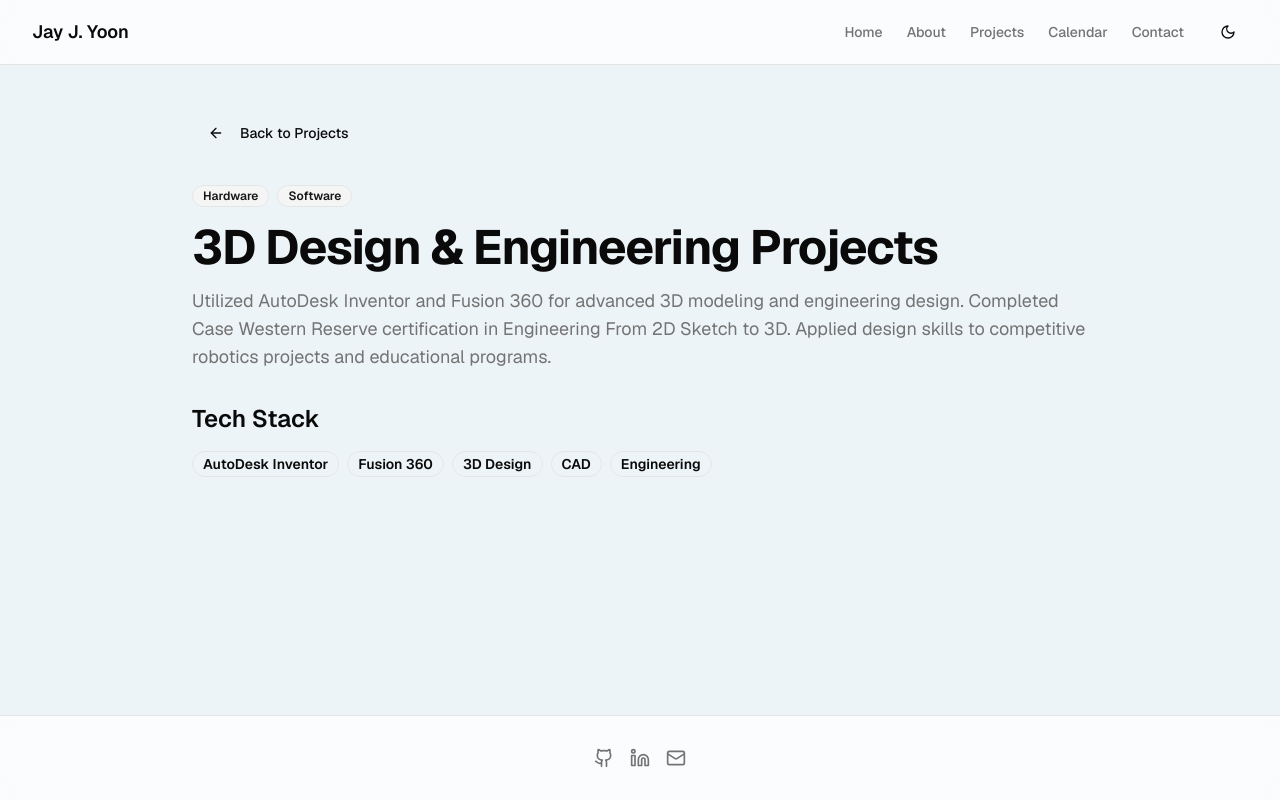
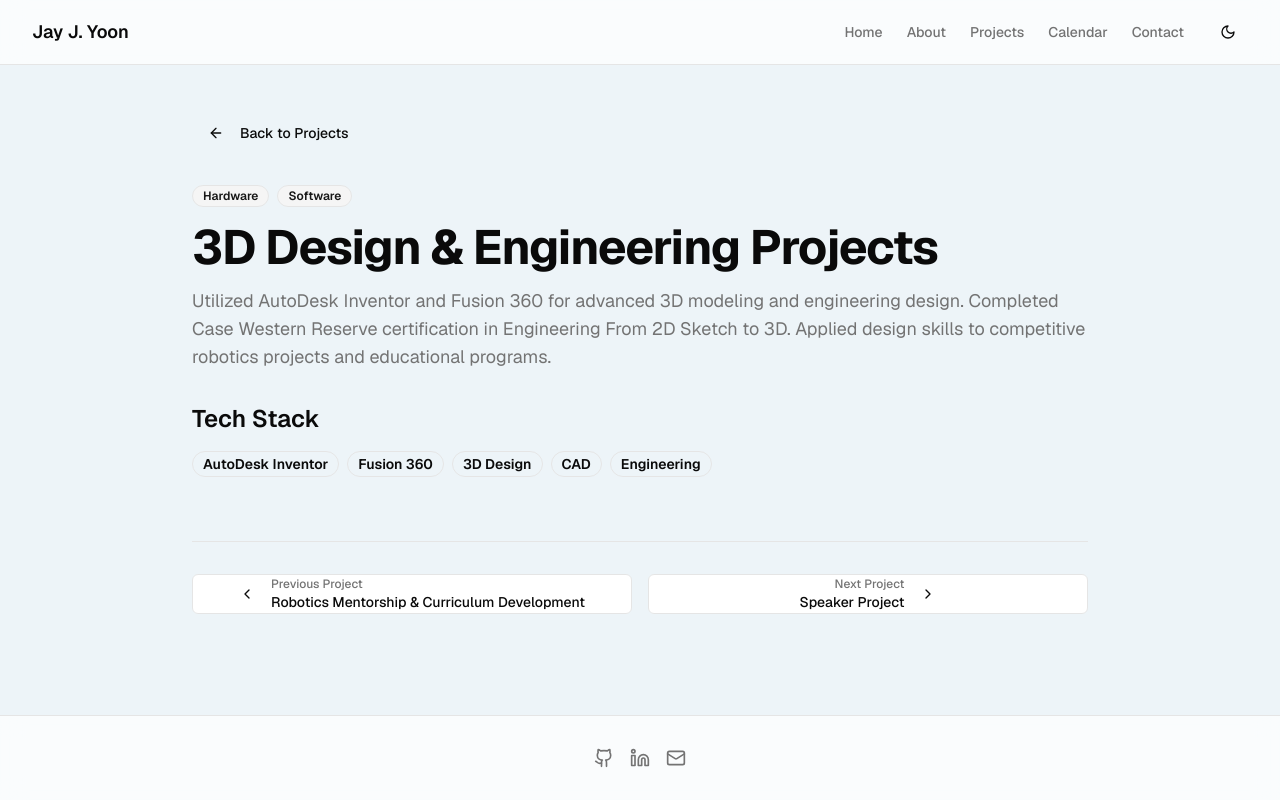
Before and after one commit to jinwooyoon04/jjinwooyoon, a Next.js app: page /projects/3d-design-projects in a window 1280 px wide. Built offline with nearby package versions, Linux system fonts and the light colour scheme.

Commit message:
made changes to projects

```diff
--- a/app/about/page.tsx
+++ b/app/about/page.tsx
@@ -8,7 +8,7 @@ const education = [
     degree: "Bachelor of Science in Environmental Engineering",
     institution: "Cornell University",
     period: "2024 - 2027",
-    description: "Currently trying to change my major to Electrical and Computer Engineering",
+    description: "Pursuing a Degree in Environmental Engineering with background in Electrical and Computer Engineering",
   },
   {
     degree: "University of California Irvine",
--- a/app/projects/[slug]/page.tsx
+++ b/app/projects/[slug]/page.tsx
@@ -1,7 +1,7 @@
 import { notFound } from "next/navigation";
 import Link from "next/link";
-import { ArrowLeft, ExternalLink, Github } from "lucide-react";
-import { getProjectBySlug } from "@/data/projects";
+import { ArrowLeft, ArrowRight, ExternalLink, Github, ChevronLeft, ChevronRight } from "lucide-react";
+import { getProjectBySlug, projects } from "@/data/projects";
 import { Badge } from "@/components/ui/badge";
 import { Button } from "@/components/ui/button";
 import { Card, CardContent } from "@/components/ui/card";
@@ -21,6 +21,11 @@ export default async function ProjectDetailPage({
   if (!project) {
     notFound();
   }
+
+  // Find current project index and get previous/next projects
+  const currentIndex = projects.findIndex((p) => p.slug === slug);
+  const previousProject = currentIndex > 0 ? projects[currentIndex - 1] : null;
+  const nextProject = currentIndex < projects.length - 1 ? projects[currentIndex + 1] : null;
 
   return (
     <div className="container mx-auto px-4 py-12 sm:px-6 lg:px-8">
@@ -80,6 +85,22 @@ export default async function ProjectDetailPage({
           </div>
         )}
 
+        {/* Project Gallery Section - Only for VEX Worlds Championship */}
+        {project.slug === "vex-worlds-championship" && (
+          <section className="mb-12">
+            <h2 className="mb-6 text-2xl font-semibold">Project Gallery</h2>
+            <ProjectGallery />
+          </section>
+        )}
+
+        {/* Video Section - For projects with video (like Promote Challenge) */}
+        {project.videoUrl && (
+          <section className="mb-12">
+            <h2 className="mb-6 text-2xl font-semibold">Video</h2>
+            <ProjectVideo videoUrl={project.videoUrl} title={project.title} />
+          </section>
+        )}
+
         {/* Overview Section */}
         {project.overview && (
           <section className="mb-12">
@@ -134,22 +155,6 @@ export default async function ProjectDetailPage({
           </div>
         </section>
 
-        {/* Project Gallery Section - Only for VEX Worlds Championship */}
-        {project.slug === "vex-worlds-championship" && (
-          <section className="mb-12">
-            <h2 className="mb-6 text-2xl font-semibold">Project Gallery</h2>
-            <ProjectGallery />
-          </section>
-        )}
-
-        {/* Video Section - For projects with video (like Promote Challenge) */}
-        {project.videoUrl && (
-          <section className="mb-12">
-            <h2 className="mb-6 text-2xl font-semibold">Video</h2>
-            <ProjectVideo videoUrl={project.videoUrl} title={project.title} />
-          </section>
-        )}
-
         {/* What I Learned Section */}
         {project.whatILearned && project.whatILearned.length > 0 && (
           <section className="mb-12">
@@ -165,6 +170,41 @@ export default async function ProjectDetailPage({
             </Card>
           </section>
         )}
+
+        {/* Project Navigation */}
+        {(previousProject || nextProject) && (
+          <section className="mb-12 mt-16 border-t pt-8">
+            <div className="flex items-center justify-between gap-4">
+              {previousProject ? (
+                <Button variant="outline" className="flex-1" asChild>
+                  <Link href={`/projects/${previousProject.slug}`}>
+                    <ChevronLeft className="mr-2 h-4 w-4" />
+                    <div className="flex flex-col items-start">
+                      <span className="text-xs text-muted-foreground">Previous Project</span>
+                      <span className="font-medium">{previousProject.title}</span>
+                    </div>
+                  </Link>
+                </Button>
+              ) : (
+                <div className="flex-1" />
+              )}
+
+              {nextProject ? (
+                <Button variant="outline" className="flex-1" asChild>
+                  <Link href={`/projects/${nextProject.slug}`}>
+                    <div className="flex flex-col items-end">
+                      <span className="text-xs text-muted-foreground">Next Project</span>
+                      <span className="font-medium">{nextProject.title}</span>
+                    </div>
+                    <ChevronRight className="ml-2 h-4 w-4" />
+                  </Link>
+                </Button>
+              ) : (
+                <div className="flex-1" />
+              )}
+            </div>
+          </section>
+        )}
       </div>
     </div>
   );
--- a/data/projects.ts
+++ b/data/projects.ts
@@ -50,6 +50,15 @@ export const projects: Project[] = [
     category: ["Software", "Hardware"],
     techStack: ["Curriculum Development", "Mentoring", "Python", "Robotics Education", "Leadership"],
     slug: "robotics-mentorship",
+    overview: "Worked with 100+ Orchard Hills Middle School students to prepare for the Vex Robotics Competition season. Facilitated scrimmages and traveled to signature events and world championships to assist students. Also worked with Tech X Robotics to develop a curriculum for students to learn robotics and prepare for the competitive season. During my personal competitive season, I frequently visited local middle and high schools to help students learn foundational skills for VEX robotics.",
+    problem: "The main problem I faced was that many students were not familiar with the basics of robotics and did not have the necessary skills to compete at a high level. I also faced the challenge of creating a curriculum that was both comprehensive and engaging for students.",
+    solution: "I created a curriculum that was both comprehensive and engaging for students. I also traveled to local middle and high schools to help students learn foundational skills for VEX robotics. I also worked with Tech X Robotics to develop a curriculum for students to learn robotics and prepare for the competitive season.",
+    whatILearned: [
+      "Curriculum Development",
+      "Mentoring",
+      "Python",
+      "Robotics Education",
+    ],
   },
   {
     id: "4",
```
